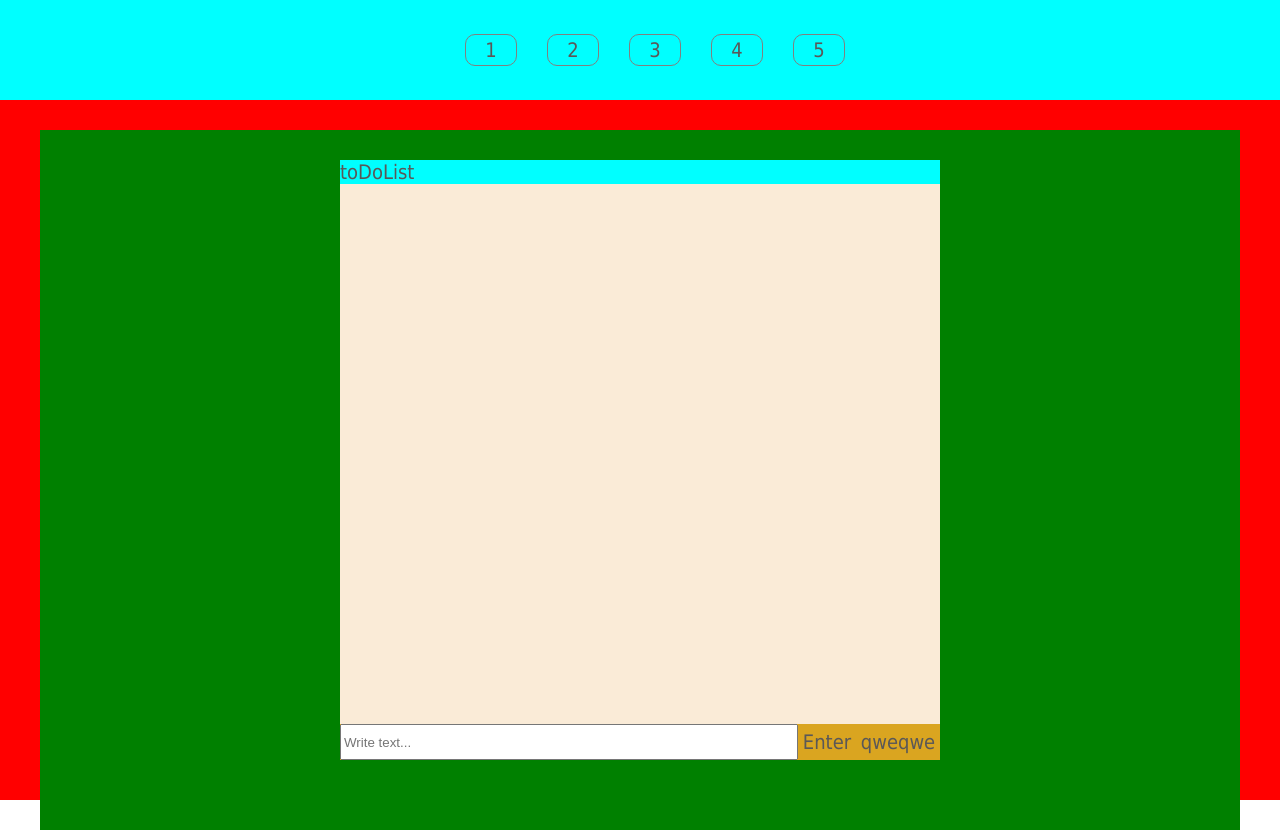
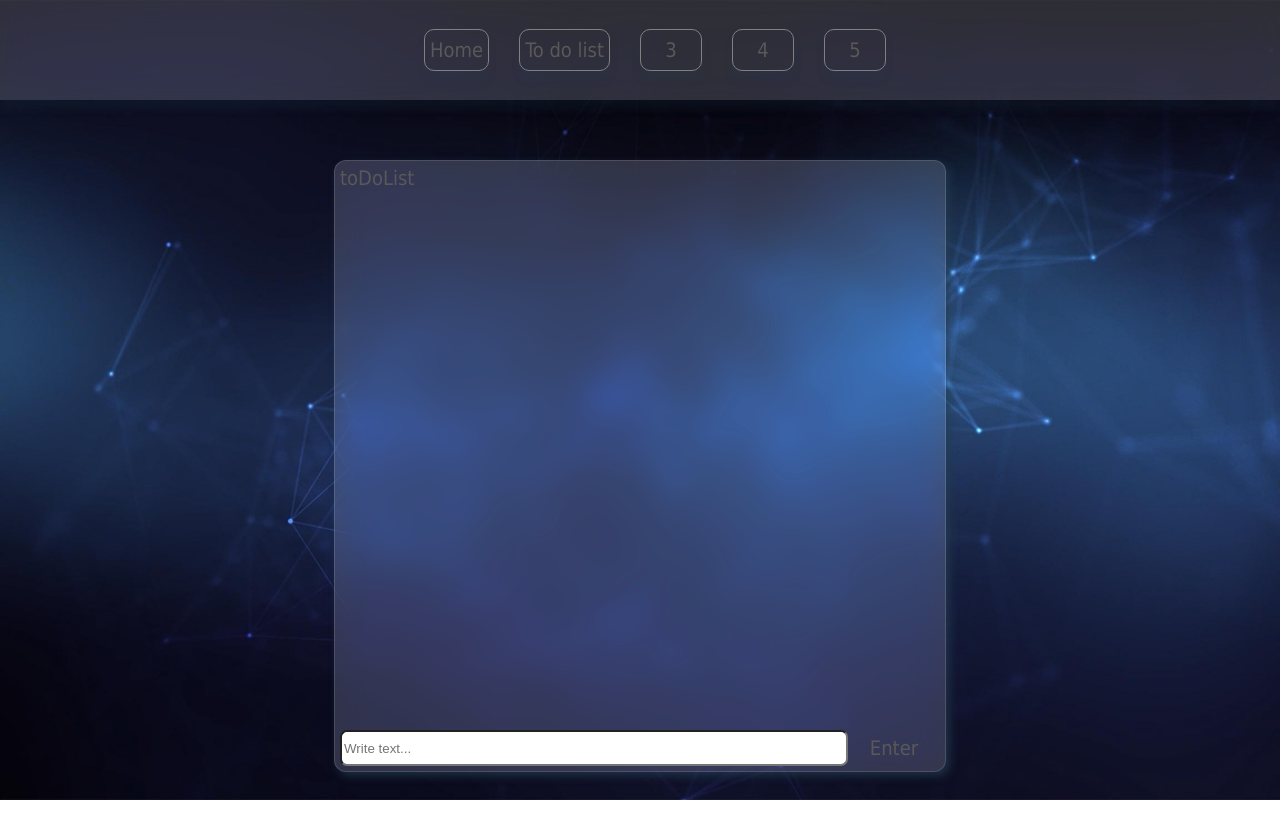
Before and after one commit to inevadim/ineHub, a React (Create React App) app: page / in a window 1280 px wide. Built offline with nearby package versions, Linux system fonts and the light colour scheme.

Commit message:
design web

```diff
--- a/src/components/content/Content.module.scss
+++ b/src/components/content/Content.module.scss
@@ -9,12 +9,22 @@ body{
     font-style: normal;
     font-variant: normal;
     text-transform: none;
+    background-image: url('/assets/img/background.jpg');
+    background-repeat: no-repeat;
+    background-position: center;
+    background-size: cover;
+    width: 100%;
+    height:100vh;  /* responsive height */
+}
+
+input{
+    border-radius: 7px;
 }
 
 .content{
     width: 100vw;
     height: calc(100vh - 100px);
-    background-color: red;
+    // background-color: red;
     display: flex;
 
     .wrapperContent{
@@ -22,7 +32,7 @@ body{
         height: 700px;
         margin: 0 auto;
         margin-top: 30px;
-        background-color: green;
+        // background-color: green;
 
     }
 }
--- a/src/components/content/toDoList/ToDoList.module.scss
+++ b/src/components/content/toDoList/ToDoList.module.scss
@@ -5,18 +5,29 @@
     height: 100%;
 
     .toDoListContent{
-        background-color: yellow;
+        // background-color: yellow;
         width: 600px;
         height: 600px;
         margin-top: 30px;
         display: flex;
         flex-direction: column;
+        padding: 5px;
+        // border-radius: 5px;
+        backdrop-filter: blur(16px) saturate(180%);
+    -webkit-backdrop-filter: blur(16px) saturate(180%);
+    background-color: rgba(172, 175, 182, 0.25);
+    border-radius: 12px;
+    border: 1px solid rgba(255, 255, 255, 0.125);
+    -webkit-box-shadow: 4px 4px 8px 0px rgba(34, 60, 80, 0.7);
+-moz-box-shadow: 4px 4px 8px 0px rgba(34, 60, 80, 0.7);
+box-shadow: 4px 4px 8px 0px rgba(34, 60, 80, 0.7);
         .name{
-            background-color: aqua;
+            // background-color: aqua;
+            overflow: hidden;
         }
 
         .content{
-            background-color: antiquewhite;
+            // background-color: antiquewhite;
             flex: 1;
 
             .item{
--- a/src/components/content/toDoList/components/EntryField.jsx
+++ b/src/components/content/toDoList/components/EntryField.jsx
@@ -27,13 +27,13 @@ export const EntryField = () => {
         }}>
         Enter
       </div>
-      <div
+      {/* <div
         className={styles.buttonEntryField}
         onClick={() => {
           console.log(listItems);
         }}>
         qweqwe
-      </div>
+      </div> */}
     </div>
   );
 };
--- a/src/components/content/toDoList/components/EntryField.module.scss
+++ b/src/components/content/toDoList/components/EntryField.module.scss
@@ -1,11 +1,11 @@
 .entryField{
-    background-color: goldenrod;
+    // background-color: goldenrod;
     width: 100%;
     display: flex;
 
     .inputEntryField{
         height: 30px;
-        width: 450px;
+        width: 500px;
     }
 
     .buttonEntryField{
--- a/src/components/header/Header.module.scss
+++ b/src/components/header/Header.module.scss
@@ -12,5 +12,13 @@ ul{
 .header{
     width: 100vw;
     height: 100px;
-    background-color: rebeccapurple;
+    // background-color: rebeccapurple;
+    backdrop-filter: blur(16px) saturate(180%);
+    -webkit-backdrop-filter: blur(16px) saturate(180%);
+    background-color: rgba(172, 175, 182, 0.25);
+    // border-radius: 12px;
+    // border: 1px solid rgba(255, 255, 255, 0.125);
+-webkit-box-shadow: 0px 9px 8px 0px rgba(34, 60, 80, 0.2);
+-moz-box-shadow: 0px 9px 8px 0px rgba(34, 60, 80, 0.2);
+box-shadow: 0px 9px 8px 0px rgba(34, 60, 80, 0.2);
 }
--- a/src/components/header/menu/Menu.jsx
+++ b/src/components/header/menu/Menu.jsx
@@ -4,8 +4,8 @@ export const Menu = () => {
   return (
     <div className={styles.menu}>
       <ul>
-        <li>1</li>
-        <li>2</li>
+        <li>Home</li>
+        <li>To do list</li>
         <li>3</li>
         <li>4</li>
         <li>5</li>
--- a/src/components/header/menu/Menu.module.scss
+++ b/src/components/header/menu/Menu.module.scss
@@ -1,7 +1,7 @@
 .menu{
     ul{
         display: flex;
-        background-color: aqua;
+        // background-color: aqua;
         height: 100px;
         justify-content: center;
         align-items: center;
@@ -13,10 +13,15 @@
             border-radius: 10px;
             border-color: grey;
             cursor: pointer;
-            width: 50px;
+            min-width: 50px;
+            overflow: hidden;
+            padding: 5px;
             height: 30px;
             justify-content: center;
             align-items: center;
+            -webkit-box-shadow: 0px 9px 8px 0px rgba(34, 60, 80, 0.2);
+            -moz-box-shadow: 0px 9px 8px 0px rgba(34, 60, 80, 0.2);
+            box-shadow: 0px 9px 8px 0px rgba(34, 60, 80, 0.2);
 
 
         }
```
Also changed, not shown: public/assets/img/background.jpg (added), src/assets/img/background.jpg (added).
